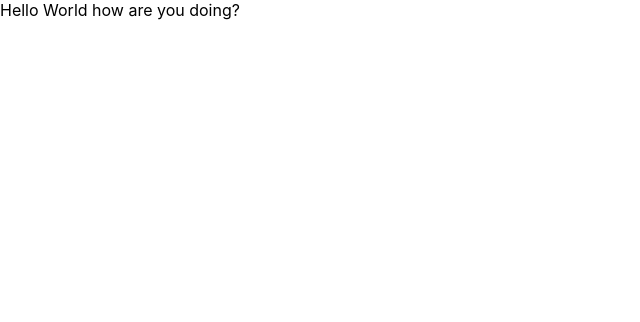
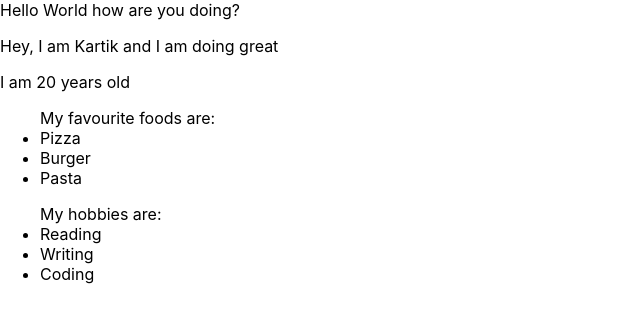
Before and after one commit to PriyaBihani/todo, a React (Create React App) app in the folder client/: page / in a window 1280 px wide. Shown: the top 322 px of the page, without its empty margins (0-640 px from the left). Built offline with nearby package versions, Linux system fonts and the light colour scheme.

Commit message:
code for components and jsx

```diff
--- a/client/src/App.js
+++ b/client/src/App.js
@@ -1,5 +1,30 @@
 function App() {
-  return <div className="App">Hello World how are you doing?</div>;
+  const name = "Kartik";
+  const age = 20;
+  const favouriteFoods = ["Pizza", "Burger", "Pasta"];
+  const hobbies = ["Reading", "Writing", "Coding"];
+  const showHobbies = true;
+  return (
+    <div className="App">
+      Hello World how are you doing?
+      <p> Hey, I am {name} and I am doing great</p>
+      <p> I am {age} years old</p>
+      <ul>
+        My favourite foods are:
+        {favouriteFoods.map((food) => (
+          <li>{food}</li>
+        ))}
+      </ul>
+      {showHobbies && (
+        <ul>
+          My hobbies are:
+          {hobbies.map((hobby) => (
+            <li>{hobby}</li>
+          ))}
+        </ul>
+      )}
+    </div>
+  );
 }
 
 export default App;
```
